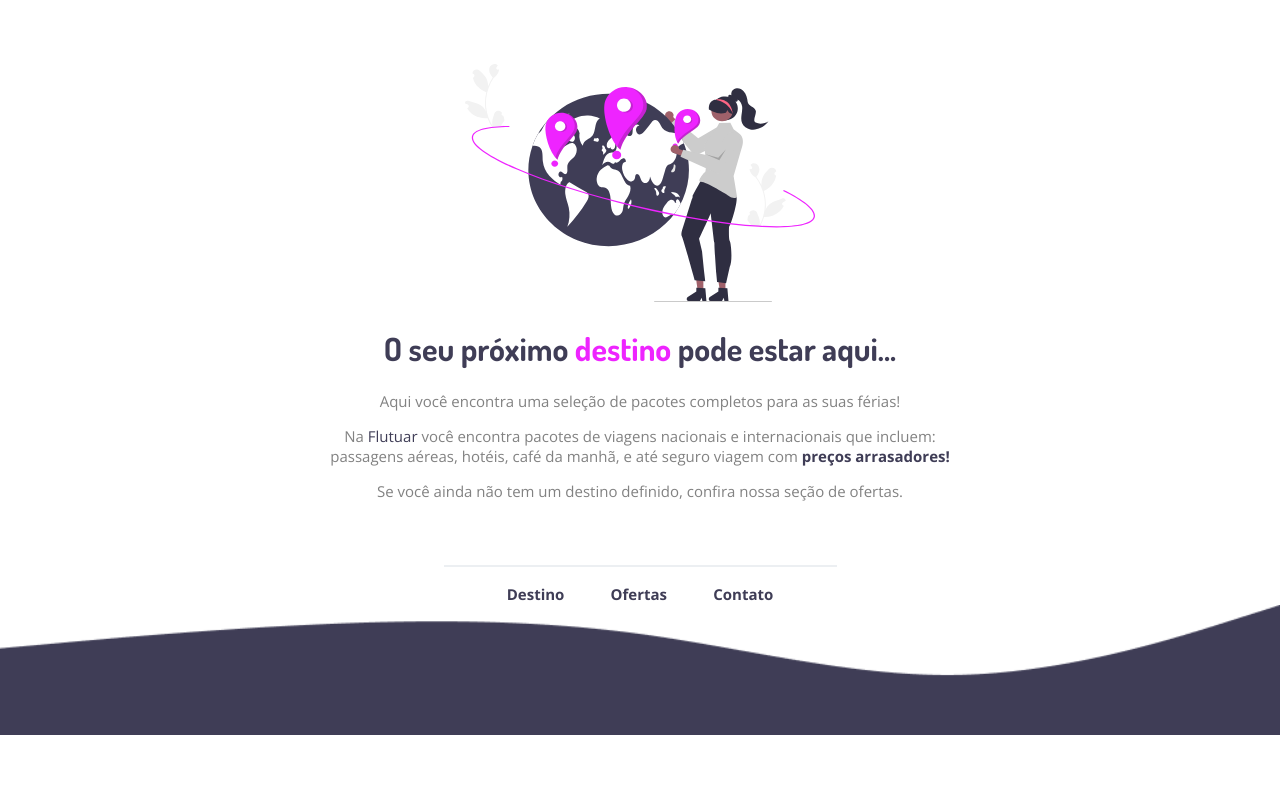
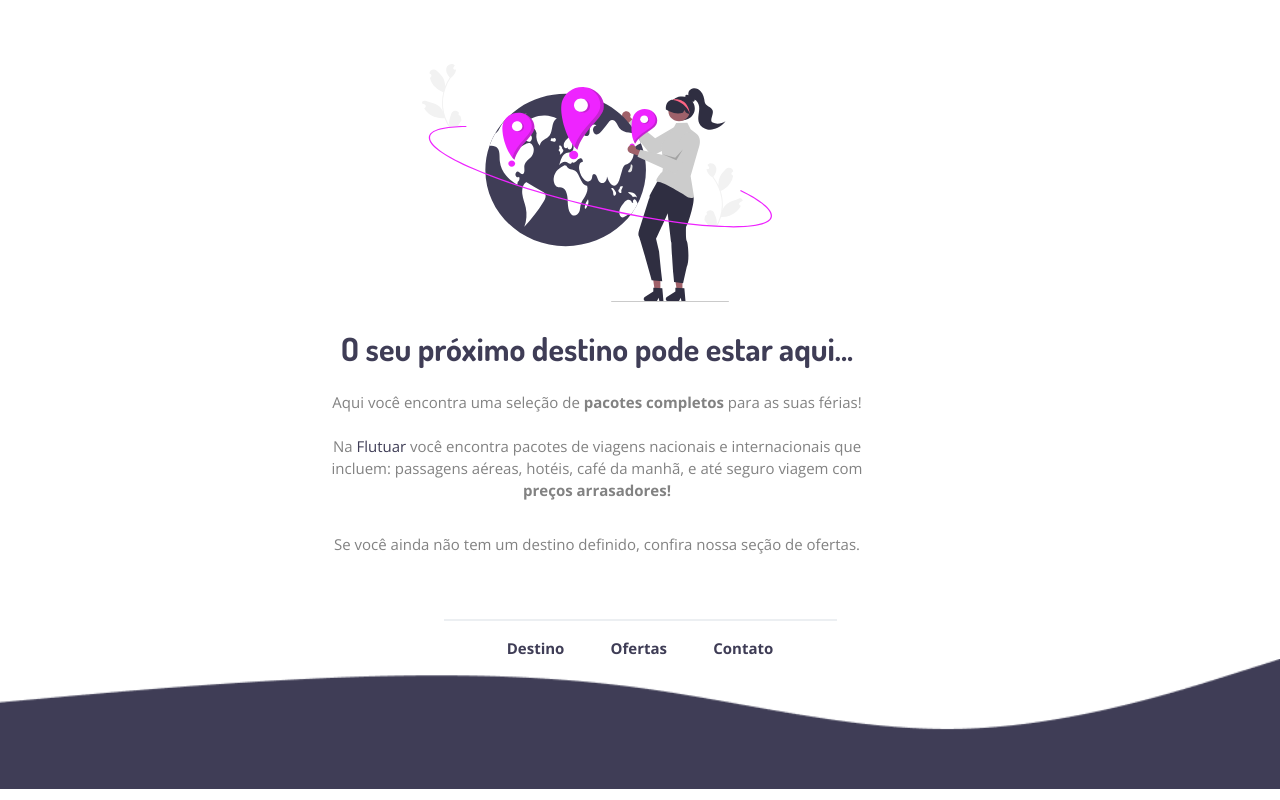
Before and after one commit to PauloDev2305/Explorer-Desafio01, a plain HTML site: page index.html in a window 1280 px wide. Drawn offline with nearby package versions, Linux system fonts and the light colour scheme.

Commit message:
projeto finalizado

```diff
--- a/index.html
+++ b/index.html
@@ -23,24 +23,25 @@
   </head>
   <body>
     <div id="main">
+      <div id="p1">
         <img src="src/img/img1.svg" alt="" />
+        <h1>O seu próximo <strong>destino</strong> pode estar aqui...</h1>
+        <p>
+          Aqui você encontra uma seleção de
+          <strong>pacotes completos</strong> para as suas férias!
 
-      <h1>O seu próximo <span>destino</span> pode estar aqui...</h1>
+          <br /><br />
 
-      <p>
-        Aqui você encontra uma seleção de pacotes completos para as suas férias!
-      </p>
-      <p>
           Na <span>Flutuar</span> você encontra pacotes de viagens nacionais e
           internacionais que incluem: passagens aéreas, hotéis, café da manhã, e
           até seguro viagem com
-        <strong><span>preços arrasadores!</span></strong>
+          <strong>preços arrasadores!</strong>
         </p>
-
         <p>
           Se você ainda não tem um destino definido, confira nossa seção de
           ofertas.
         </p>
+      </div>
     </div>
 
     <div id="footer">
@@ -49,6 +50,6 @@
       <a href="">Ofertas</a>
       <a href="">Contato</a>
     </div>
-    <img id="wave" src="src/img/Wave.png" alt="">
+    <img id="wave" src="src/img/Wave.png" alt="" />
   </body>
 </html>
--- a/style.css
+++ b/style.css
@@ -1,13 +1,12 @@
 body {
+  margin: 0;
+  padding: 0;
+  text-align: center;
   font-family: "Open Sans", sans-serif;
-
-  padding: 0;
-  margin: 0;
 }
 
 #main {
   margin: 64px auto 64px;
-  text-align: center;
   width: 626px;
 }
 
@@ -21,9 +20,17 @@ h1 span {
   color: #EE24FF;
 }
 
+#p1 {
+  width: 540px;
+  text-align: center;
+}
+
 p {
   font-size: 15px;
   color: #828282;
+  text-align: center;
+  line-height: 22px;
+  margin-bottom: 32px;
 }
 
 p span {
@@ -40,7 +47,7 @@ p span {
   border: 1px #ECEFF2 solid;
 }
 
-#footer a + a {
+#footer a+a {
   margin-left: 42px;
 }
 
```
Lines whose indentation alone changed are shown as unchanged.
